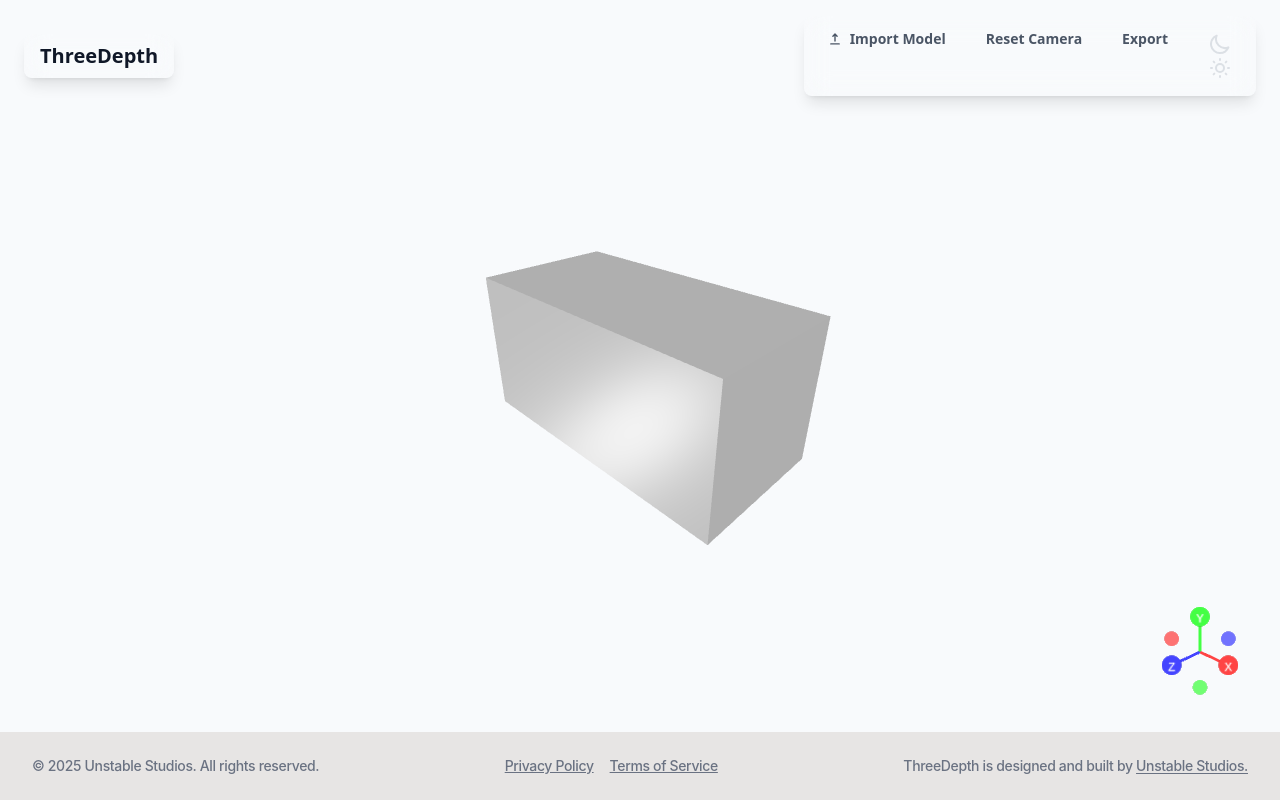
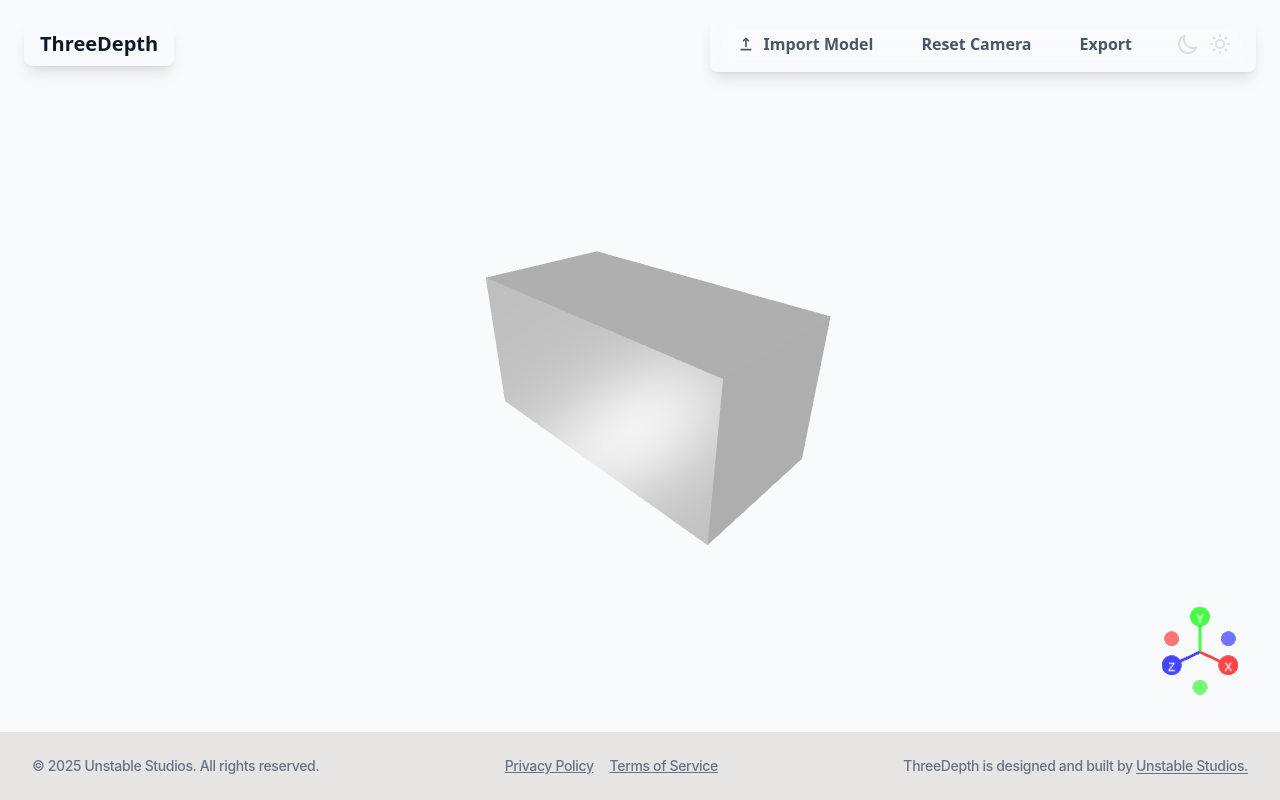
Before and after one commit to unstable-studios/threedepth, a React (Vite) app: page / in a window 1280 px wide. Built offline with nearby package versions, Linux system fonts and the light colour scheme; a web font is replaced by a local one.

Commit message:
fix theme toggle and class propagation

```diff
--- a/src/Editor.tsx
+++ b/src/Editor.tsx
@@ -117,17 +117,17 @@ export default function Editor() {
 			<ToolbarPortal>
 				<div className='flex items-center gap-2 rounded-lg bg-white/10 px-2 py-2 shadow-lg backdrop-blur-md dark:bg-black/20'>
 					<Button
-						size='md'
+						size='lg'
 						variant='ghost'
 						onClick={handleFileImport}
 						icon={<HiUpload />}
 					>
 						Import Model
 					</Button>
-					<Button size='md' variant='ghost' onClick={handleResetCamera}>
+					<Button size='lg' variant='ghost' onClick={handleResetCamera}>
 						Reset Camera
 					</Button>
-					<Button size='md' variant='ghost'>
+					<Button size='lg' variant='ghost'>
 						Export
 					</Button>
 					<ThemeToggle />
--- a/src/Layout.tsx
+++ b/src/Layout.tsx
@@ -2,7 +2,8 @@ import { Outlet } from 'react-router';
 import { useDarkMode } from './hooks/useDarkMode';
 import SiteFooter from './components/SiteFooter';
 
-function LayoutContent() {
+function Layout() {
+	useDarkMode(); // ensures html.dark toggles so Tailwind dark: works
 	return (
 		<div className='app-root flex h-screen flex-col'>
 			{/* Floating glass toolbar */}
@@ -27,9 +28,4 @@ function LayoutContent() {
 	);
 }
 
-function Layout() {
-	useDarkMode(); // initialize global dark class on mount
-	return <LayoutContent />;
-}
-
 export default Layout;
--- a/src/components/Button.tsx
+++ b/src/components/Button.tsx
@@ -121,7 +121,13 @@ export const Button = forwardRef<HTMLElement, ButtonProps>(function Button(
 					{icon}
 				</span>
 			)}
-			{contentText && <span className='leading-none'>{contentText}</span>}
+			{contentText &&
+				(typeof contentText === 'string' || typeof contentText === 'number' ? (
+					<span className='leading-none'>{contentText}</span>
+				) : (
+					// When custom node content is passed (e.g., multiple icons), render directly to preserve layout
+					contentText
+				))}
 			{!showSpinner && icon && iconPosition === 'end' && (
 				<span className={clsx(isIconOnly ? '' : 'flex items-center')}>
 					{icon}
--- a/src/components/ThemeToggle.tsx
+++ b/src/components/ThemeToggle.tsx
@@ -5,7 +5,10 @@ import Button from './Button';
 
 type ThemeOption = 'dark' | 'light' | 'system';
 
-export default function ThemeToggle() {
+export default function ThemeToggle(
+	{ className }: { className?: string },
+	...props: any
+) {
 	const { theme, setTheme } = useDarkMode();
 
 	const nextTheme: Record<ThemeOption, ThemeOption> = {
@@ -34,9 +37,10 @@ export default function ThemeToggle() {
 			onClick={handleClick}
 			variant='ghost'
 			size='md'
-			className='group'
+			className={`group ${className}`}
 			aria-label={aria}
 			title={aria}
+			{...props}
 		>
 			<HiOutlineMoon className={moonClass} />
 			<HiOutlineSun className={sunClass} />
--- a/src/index.css
+++ b/src/index.css
@@ -12,6 +12,9 @@
   -webkit-font-smoothing: antialiased;
   -moz-osx-font-smoothing: grayscale;
 }
+
+@custom-variant dark (&:where(.dark, .dark *));
+
 @layer base {
 	html {
 		font-family: var(--font-sans);
```
